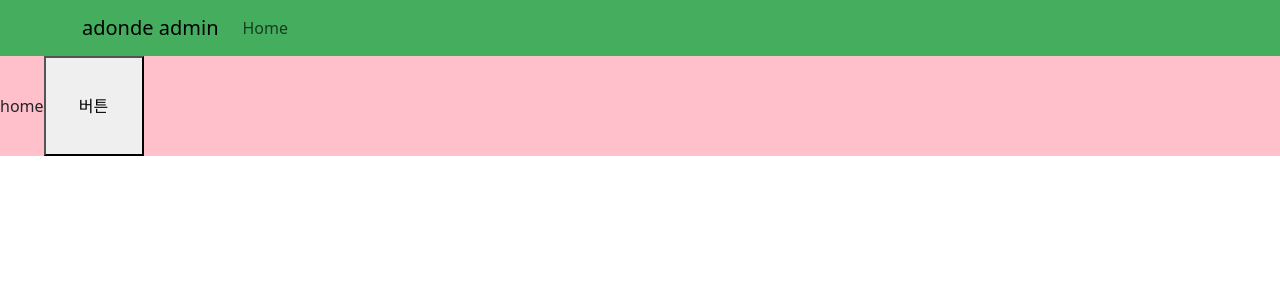
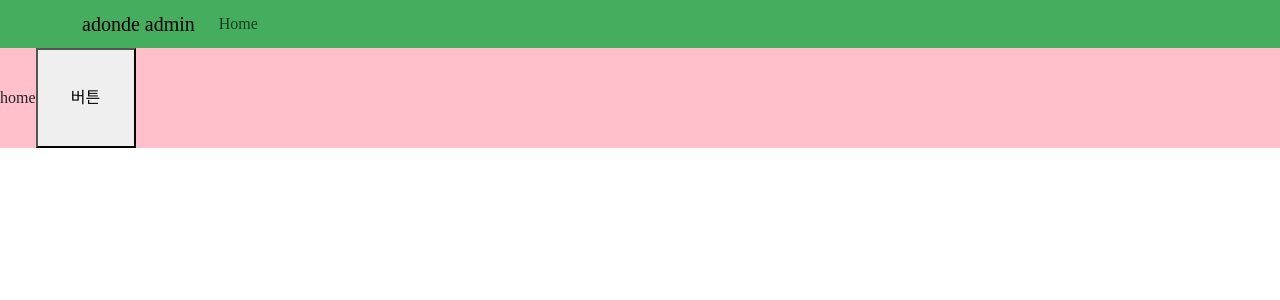
Before and after one commit to adonde-app/adonde-admin, a React (Create React App) app: page / in a window 1280 px wide. Shown: the top 300 px of the page. Built offline with nearby package versions, Linux system fonts and the light colour scheme.

Commit message:
Stye : add global color set

```diff
--- a/src/index.tsx
+++ b/src/index.tsx
@@ -5,10 +5,13 @@
 import reportWebVitals from './reportWebVitals'
 import { BrowserRouter } from 'react-router-dom'
 import 'bootstrap/dist/css/bootstrap.css'
+import { Global } from '@emotion/react'
+import globalStyles from './styles/globalStyles'
 
 const root = ReactDOM.createRoot(document.getElementById('root') as HTMLElement)
 root.render(
   <BrowserRouter>
+    <Global styles={globalStyles}></Global>
     <App />
   </BrowserRouter>,
 )
--- /dev/null
+++ b/src/styles/colorPalette.ts
@@ -0,0 +1,25 @@
+import { css } from '@emotion/react'
+
+export const colorPalette = css`
+  :root {
+    --red: #f44336;
+    --blue: #2196f3;
+    --green: #4caf50;
+    --white: #fff;
+    --black: #212121;
+    --grey: #f0efef;
+    --adondeGreen: #44ad5e;
+  }
+`
+
+export const colors = {
+  red: 'var(--red)',
+  blue: 'var(--blue)',
+  green: 'var(--green)',
+  white: 'var(--white)',
+  black: 'var(--black)',
+  grey: 'var(--grey)',
+  adondeGreen: 'var(--adondeGreen)',
+}
+
+export type Colors = keyof typeof colors
--- /dev/null
+++ b/src/styles/globalStyles.ts
@@ -0,0 +1,130 @@
+import { css } from '@emotion/react'
+import { colorPalette } from './colorPalette'
+
+export default css`
+  ${colorPalette}
+  html,
+  body,
+  div,
+  span,
+  applet,
+  object,
+  iframe,
+  h1,
+  h2,
+  h3,
+  h4,
+  h5,
+  h6,
+  p,
+  blockquote,
+  pre,
+  a,
+  abbr,
+  acronym,
+  address,
+  big,
+  cite,
+  code,
+  del,
+  dfn,
+  em,
+  img,
+  ins,
+  kbd,
+  q,
+  s,
+  samp,
+  small,
+  strike,
+  strong,
+  sub,
+  sup,
+  tt,
+  var,
+  b,
+  u,
+  i,
+  center,
+  dl,
+  dt,
+  dd,
+  ol,
+  ul,
+  li,
+  fieldset,
+  form,
+  label,
+  legend,
+  table,
+  caption,
+  tbody,
+  tfoot,
+  thead,
+  tr,
+  th,
+  td,
+  article,
+  aside,
+  canvas,
+  details,
+  embed,
+  figure,
+  figcaption,
+  footer,
+  header,
+  hgroup,
+  menu,
+  nav,
+  output,
+  ruby,
+  section,
+  summary,
+  time,
+  mark,
+  audio,
+  video {
+    margin: 0;
+    padding: 0;
+    border: 0;
+    font-size: 100%;
+    font: inherit;
+    vertical-align: baseline;
+  }
+  /* HTML5 display-role reset for older browsers */
+  article,
+  aside,
+  details,
+  figcaption,
+  figure,
+  footer,
+  header,
+  hgroup,
+  menu,
+  nav,
+  section {
+    display: block;
+  }
+  body {
+    line-height: 1;
+  }
+  ol,
+  ul {
+    list-style: none;
+  }
+  blockquote,
+  q {
+    quotes: none;
+  }
+  blockquote:before,
+  blockquote:after,
+  q:before,
+  q:after {
+    content: '';
+    content: none;
+  }
+  table {
+    border-collapse: collapse;
+    border-spacing: 0;
+  }
+`
```
